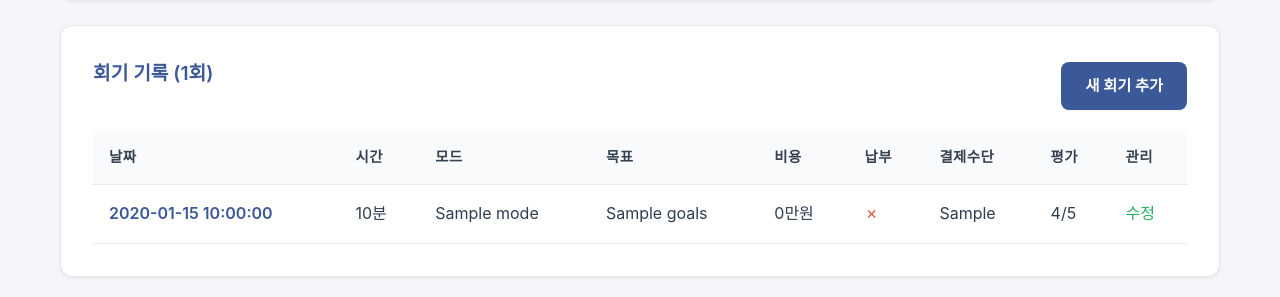
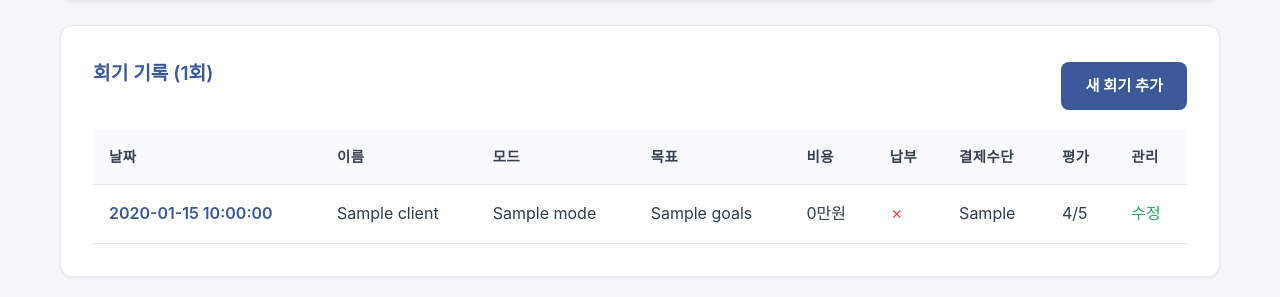
Before and after one commit to doula-loggia/counselor-crm, a Flask app: template templates/client_detail.html in a window 1280 px wide. Shown: the part 1015-1312 px from the top of the page. Run offline with Flask 3, Linux system fonts and the light colour scheme; the template is opened without the code that fills it: most values are stand-ins (such as "Sample title", 1, 10 or a date in 2020).

Commit message:
Update session details to show client name instead of time
Modify client_detail.html template to replace session duration column with client name, and update table headers accordingly.

Replit-Commit-Author: Agent
Replit-Commit-Session-Id: e2148a4e-e460-4bb5-917e-8be908974657
Replit-Commit-Checkpoint-Type: intermediate_checkpoint
Replit-Commit-Screenshot-Url: https://storage.googleapis.com/screenshot-production-us-central1/467df433-729d-43b1-8fdb-397cccec267f/e2148a4e-e460-4bb5-917e-8be908974657/sKBIpfG

```diff
--- a/templates/client_detail.html
+++ b/templates/client_detail.html
@@ -99,7 +99,7 @@
         <thead>
             <tr>
                 <th>날짜</th>
-                <th>시간</th>
+                <th>이름</th>
                 <th>모드</th>
                 <th>목표</th>
                 <th>비용</th>
@@ -119,7 +119,7 @@
                         {{ session.date }}
                     </a>
                 </td>
-                <td>{{ session.duration_minutes }}분</td>
+                <td>{{ client.name }}</td>
                 <td>{{ session.mode }}</td>
                 <td>{{ session.goals[:50] }}{% if session.goals|length > 50 %}...{% endif %}</td>
                 <td>{% if session.fee %}{{ (session.fee | float / 10000) | int }}만원{% endif %}</td>
```
Also changed, not shown: 1 other file.
